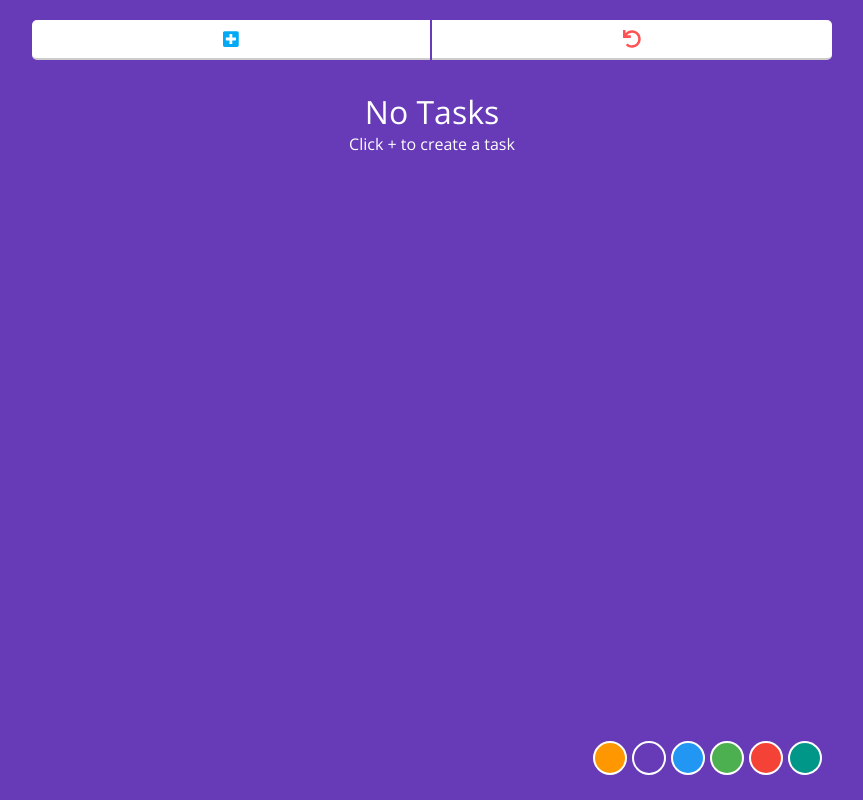
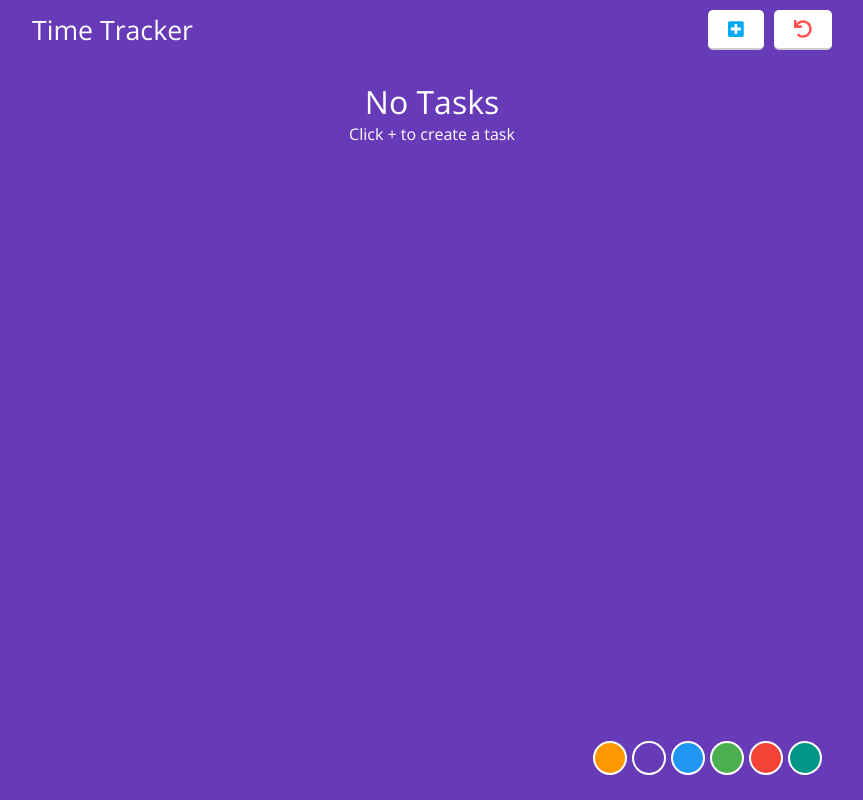
Before and after one commit to kyle1320/time-tracker, a React (Create React App) app: page / in a window 1280 px wide. Shown: the whole page, without its empty margins (208-1071 px from the left). Built offline with nearby package versions, Linux system fonts and the light colour scheme.

Commit message:
Styling changes

```diff
--- a/src/App.css
+++ b/src/App.css
@@ -1,8 +1,10 @@
 .app {
   margin: 0 10px;
+  height: 100%;
 }
 
 .container {
   max-width: 800px;
+  height: 100%;
   margin: 0 auto;
 }
--- a/src/components/TaskHeader.css
+++ b/src/components/TaskHeader.css
@@ -43,7 +43,7 @@
 }
 
 .task-header:not(.selected) .task-header-status:hover {
-  background-color: #B3E5FC;
+  background-color: #03A9F4;
 }
 
 .task-header.selected .task-header-status {
@@ -103,17 +103,6 @@
   color: #FFC107;
 }
 
-@keyframes turnover {
-  0% { transform: rotate(0deg); }
-  50% { transform: rotate(0deg); }
-  100% { transform: rotate(180deg); }
-}
-
-.task-header.selected .icon-select-task {
-  color: #03A9F4;
-  animation: turnover 4s ease-in-out infinite;
-}
-
 .icon-plus-time:hover {
   color: #4CAF50;
 }
--- a/src/components/TaskHeader.js
+++ b/src/components/TaskHeader.js
@@ -4,7 +4,7 @@ import { connect } from 'react-redux';
 import './TaskHeader.css';
 import { select, deselect, tick, update, deleteTask, addTime, cancelEdit } from '../data/actions';
 import IconWrapper from './IconWrapper';
-import { faTrashAlt, faHourglassHalf, faPlus, faMinus } from '@fortawesome/free-solid-svg-icons'
+import { faTrashAlt, faPlay, faPause, faPlus, faMinus } from '@fortawesome/free-solid-svg-icons'
 
 const mapStateToProps = (state, props) => ({
   isSelected: (state.selectedTask === props.task.id),
@@ -121,7 +121,7 @@ class TaskHeader extends Component {
             title="Add 1 Minute"
             className="button icon-plus-time" />
           <IconWrapper
-            icon={faHourglassHalf}
+            icon={this.props.isSelected ? faPause : faPlay}
             onClick={this.onToggle}
             title={this.props.isSelected ? "Deselect Task" : "Select Task"}
             className="button icon-select-task" />
--- a/src/components/TaskList.css
+++ b/src/components/TaskList.css
@@ -3,7 +3,7 @@
   flex-flow: column nowrap;
   box-sizing: border-box;
   width: 100%;
-  min-height: 100vh;
+  height: 100%;
   padding: 10px 0;
 }
 
--- a/src/components/TaskToolbar.css
+++ b/src/components/TaskToolbar.css
@@ -1,11 +1,28 @@
 .task-toolbar {
+  display: flex;
+  flex-flow: row wrap;
+  align-items: center;
+  justify-content: flex-start;
+  width: 100%;
+  box-sizing: border-box;
+}
+
+.task-toolbar > * {
+  margin-bottom: 10px;
+}
+
+.title {
+  color: white;
+  font-size: 20pt;
+  padding-right: 10px;
+  margin-right: auto;
+}
+
+.button-container {
   display: flex;
   flex-flow: row nowrap;
   align-items: flex-end;
-  justify-content: space-between;
-  width: 100%;
-  margin: 10px 0;
-  box-sizing: border-box;
+  justify-content: flex-start;
 }
 
 .task-toolbar-btn {
@@ -20,17 +37,12 @@
   padding: 10px 20px;
   margin-bottom: 10px;
   cursor: pointer;
-  flex-grow: 1;
-  margin: 0 2px 0 0;
-}
-
-.task-toolbar-btn:first-child {
-  border-radius: 5px 0 0 5px;
+  margin: 0 10px 0 0;
+  border-radius: 5px;
 }
 
 .task-toolbar-btn:last-child {
   margin-right: 0;
-  border-radius: 0 5px 5px 0;
 }
 
 .task-toolbar-btn:hover {
--- a/src/components/TaskToolbar.js
+++ b/src/components/TaskToolbar.js
@@ -16,6 +16,8 @@ class TaskToolbar extends Component {
   render() {
     return (
       <div className="task-toolbar">
+        <div class="title">Time Tracker</div>
+        <div class="button-container">
           <IconWrapper
             icon={faPlusSquare}
             className="task-toolbar-btn add"
@@ -27,6 +29,7 @@ class TaskToolbar extends Component {
             title="Reset Task Timers"
             onClick={this.props.triggerReset} />
         </div>
+      </div>
     );
   }
 }
--- a/src/index.css
+++ b/src/index.css
@@ -1,11 +1,19 @@
 @import url('https://fonts.googleapis.com/css?family=Open+Sans');
 
-body {
+html, body {
+  height: 100%;
   margin: 0;
   padding: 0;
+}
+
+body {
   font-family: 'Open Sans';
   background-color: #673AB7;
   font-size: 12pt;
+}
+
+#root {
+  height: 100%;
 }
 
 .purple {
```
Lines whose indentation alone changed are shown as unchanged.
